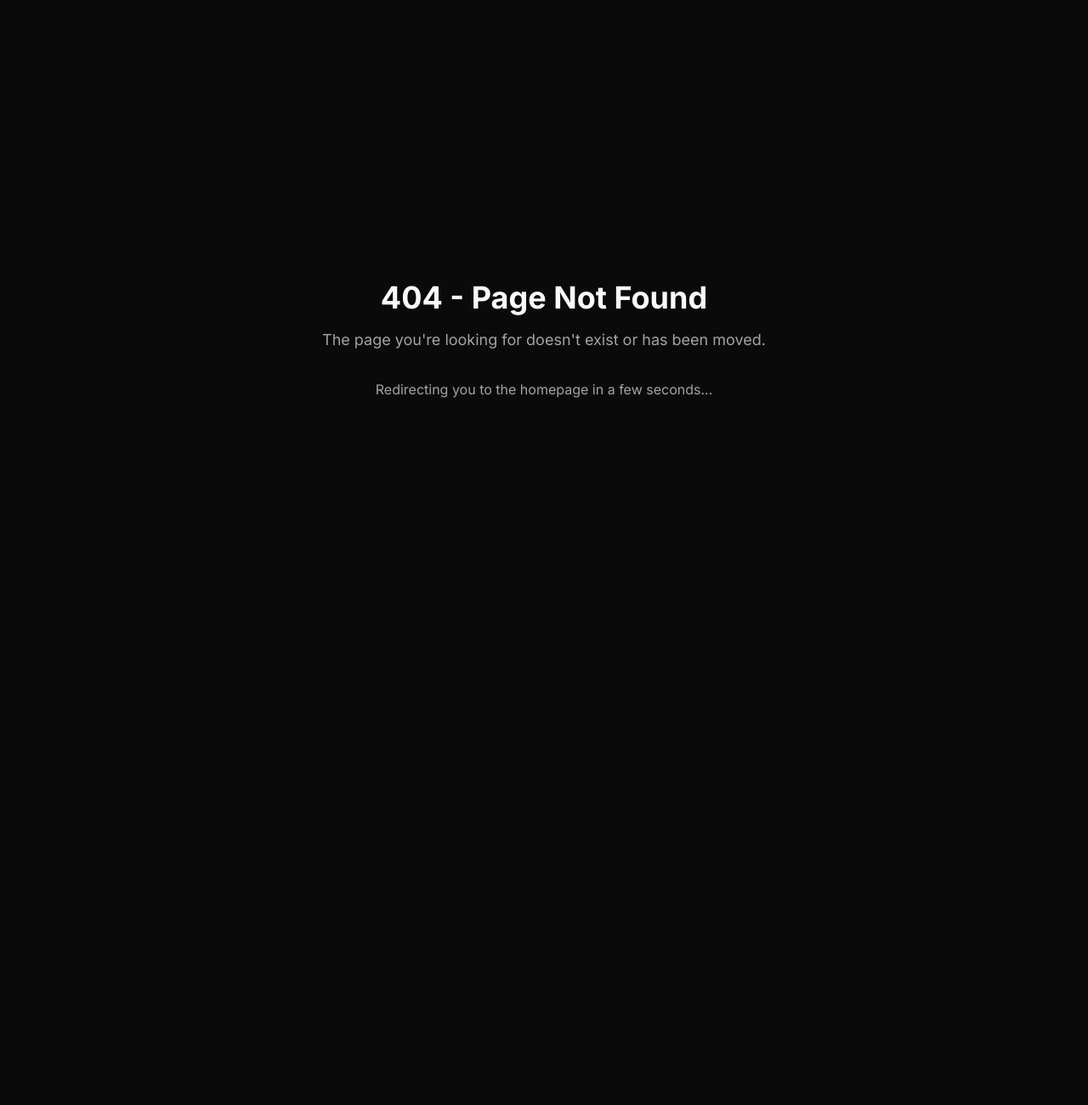
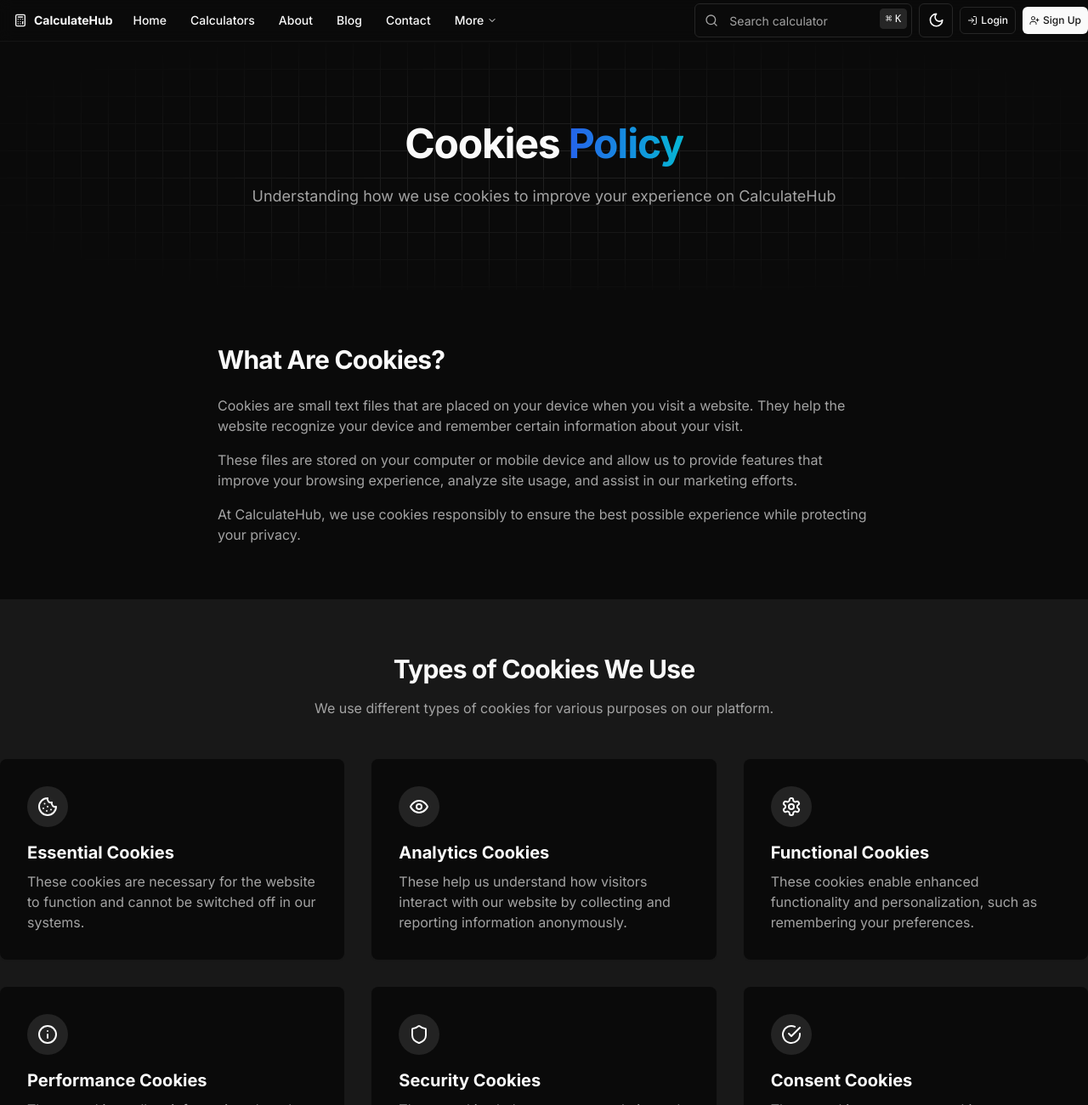
Before and after one commit to aamanbhagat/Fiancecl, a Next.js app: page /cookies in a window 1280 px wide. Before the commit this address had no page. Shown: the top 1300 px of the page at 85% size. Before the commit the page ends 800 px from the top, so only its background shows below. Built offline with nearby package versions, Linux system fonts and the light colour scheme.

Commit message:
Initial commit

```diff
--- /dev/null
+++ b/app/cookies/page.tsx
@@ -0,0 +1,181 @@
+"use client"
+
+import { SiteHeader } from "@/components/site-header"
+import { SiteFooter } from "@/components/site-footer"
+import { Cookie, Shield, Eye, Settings, Info, CheckCircle } from "lucide-react"
+import Link from "next/link"
+import { Button } from "@/components/ui/button"
+
+export default function CookiesPage() {
+  return (
+    <div className="flex min-h-screen flex-col">
+      <SiteHeader />
+      <main className="flex-1">
+        {/* Hero Section */}
+        <section className="relative overflow-hidden py-16 md:py-24">
+          <div className="absolute inset-0 bg-grid-white/10 bg-[size:var(--grid-size)_var(--grid-size)] [mask-image:radial-gradient(white,transparent_85%)] dark:bg-grid-white/10"></div>
+          <div className="container relative z-10">
+            <div className="mx-auto max-w-3xl text-center">
+              <h1 className="text-3xl font-bold tracking-tight sm:text-4xl md:text-5xl">
+                Cookies <span className="bg-gradient-to-r from-blue-600 to-cyan-500 bg-clip-text text-transparent">Policy</span>
+              </h1>
+              <p className="mt-6 text-lg text-muted-foreground">
+                Understanding how we use cookies to improve your experience on CalculateHub
+              </p>
+            </div>
+          </div>
+        </section>
+
+        {/* What Are Cookies Section */}
+        <section className="py-16">
+          <div className="container">
+            <div className="mx-auto max-w-3xl">
+              <h2 className="text-3xl font-bold tracking-tight mb-6">What Are Cookies?</h2>
+              <p className="text-muted-foreground mb-4">
+                Cookies are small text files that are placed on your device when you visit a website. They help the website recognize your device and remember certain information about your visit.
+              </p>
+              <p className="text-muted-foreground mb-4">
+                These files are stored on your computer or mobile device and allow us to provide features that improve your browsing experience, analyze site usage, and assist in our marketing efforts.
+              </p>
+              <p className="text-muted-foreground">
+                At CalculateHub, we use cookies responsibly to ensure the best possible experience while protecting your privacy.
+              </p>
+            </div>
+          </div>
+        </section>
+
+        {/* Types of Cookies Section */}
+        <section className="py-16 bg-muted/50">
+          <div className="container">
+            <div className="mx-auto max-w-3xl text-center mb-12">
+              <h2 className="text-3xl font-bold tracking-tight mb-4">Types of Cookies We Use</h2>
+              <p className="text-muted-foreground">
+                We use different types of cookies for various purposes on our platform.
+              </p>
+            </div>
+            <div className="grid gap-8 sm:grid-cols-2 lg:grid-cols-3">
+              <div className="bg-background p-8 rounded-lg shadow-sm">
+                <div className="rounded-full bg-primary/10 p-3 w-fit mb-4">
+                  <Cookie className="h-6 w-6 text-primary" aria-hidden="true" />
+                </div>
+                <h3 className="text-xl font-bold mb-2">Essential Cookies</h3>
+                <p className="text-muted-foreground">
+                  These cookies are necessary for the website to function and cannot be switched off in our systems.
+                </p>
+              </div>
+              <div className="bg-background p-8 rounded-lg shadow-sm">
+                <div className="rounded-full bg-primary/10 p-3 w-fit mb-4">
+                  <Eye className="h-6 w-6 text-primary" aria-hidden="true" />
+                </div>
+                <h3 className="text-xl font-bold mb-2">Analytics Cookies</h3>
+                <p className="text-muted-foreground">
+                  These help us understand how visitors interact with our website by collecting and reporting information anonymously.
+                </p>
+              </div>
+              <div className="bg-background p-8 rounded-lg shadow-sm">
+                <div className="rounded-full bg-primary/10 p-3 w-fit mb-4">
+                  <Settings className="h-6 w-6 text-primary" aria-hidden="true" />
+                </div>
+                <h3 className="text-xl font-bold mb-2">Functional Cookies</h3>
+                <p className="text-muted-foreground">
+                  These cookies enable enhanced functionality and personalization, such as remembering your preferences.
+                </p>
+              </div>
+              <div className="bg-background p-8 rounded-lg shadow-sm">
+                <div className="rounded-full bg-primary/10 p-3 w-fit mb-4">
+                  <Info className="h-6 w-6 text-primary" aria-hidden="true" />
+                </div>
+                <h3 className="text-xl font-bold mb-2">Performance Cookies</h3>
+                <p className="text-muted-foreground">
+                  These cookies collect information about how you use our website to help us improve its performance and usability.
+                </p>
+              </div>
+              <div className="bg-background p-8 rounded-lg shadow-sm">
+                <div className="rounded-full bg-primary/10 p-3 w-fit mb-4">
+                  <Shield className="h-6 w-6 text-primary" aria-hidden="true" />
+                </div>
+                <h3 className="text-xl font-bold mb-2">Security Cookies</h3>
+                <p className="text-muted-foreground">
+                  These cookies help protect our website and users from security threats and ensure secure transactions.
+                </p>
+              </div>
+              <div className="bg-background p-8 rounded-lg shadow-sm">
+                <div className="rounded-full bg-primary/10 p-3 w-fit mb-4">
+                  <CheckCircle className="h-6 w-6 text-primary" aria-hidden="true" />
+                </div>
+                <h3 className="text-xl font-bold mb-2">Consent Cookies</h3>
+                <p className="text-muted-foreground">
+                  These cookies store your cookie preferences and help us track when you've given consent for various cookie types.
+                </p>
+              </div>
+            </div>
+          </div>
+        </section>
+
+        {/* How We Use Cookies Section */}
+        <section className="py-16">
+          <div className="container">
+            <div className="mx-auto max-w-3xl">
+              <h2 className="text-3xl font-bold tracking-tight mb-6">How We Use Cookies</h2>
+              <p className="text-muted-foreground mb-4">
+                At CalculateHub, we use cookies for the following purposes:
+              </p>
+              <ul className="list-disc pl-6 space-y-3 text-muted-foreground">
+                <li>To ensure our website functions properly and securely</li>
+                <li>To remember your preferences and settings</li>
+                <li>To understand how visitors interact with our site</li>
+                <li>To optimize and improve our calculators and services</li>
+                <li>To provide personalized experiences based on your usage patterns</li>
+                <li>To protect against unauthorized access and potential security threats</li>
+              </ul>
+              <p className="text-muted-foreground mt-4">
+                We never use cookies to collect personally identifiable information without your explicit consent.
+              </p>
+            </div>
+          </div>
+        </section>
+
+        {/* Managing Your Cookies Section */}
+        <section className="py-16 bg-muted/50">
+          <div className="container">
+            <div className="mx-auto max-w-3xl">
+              <h2 className="text-3xl font-bold tracking-tight mb-6">Managing Your Cookies</h2>
+              <p className="text-muted-foreground mb-4">
+                You have the right to decide whether to accept or reject cookies. Most web browsers automatically accept cookies, but you can usually modify your browser settings to decline cookies if you prefer.
+              </p>
+              <p className="text-muted-foreground mb-4">
+                To manage your cookie preferences, you can:
+              </p>
+              <ul className="list-disc pl-6 space-y-3 text-muted-foreground mb-4">
+                <li>Use our cookie consent tool that appears when you first visit our site</li>
+                <li>Adjust your browser settings to block or delete cookies</li>
+                <li>Use private browsing or incognito mode, which limits cookie storage</li>
+              </ul>
+              <p className="text-muted-foreground">
+                Please note that restricting cookies may impact your experience on our website, as some features may not function properly without certain cookies.
+              </p>
+            </div>
+          </div>
+        </section>
+
+        {/* CTA Section */}
+        <section className="py-16 bg-primary text-primary-foreground">
+          <div className="container">
+            <div className="mx-auto max-w-3xl text-center">
+              <h2 className="text-3xl font-bold tracking-tight mb-4">Questions about our cookie practices?</h2>
+              <p className="mb-8">
+                If you have any questions about how we use cookies or handle your data, please don't hesitate to contact us.
+              </p>
+              <Button size="lg" variant="secondary" asChild>
+                <Link href="/contact">
+                  Contact Our Privacy Team
+                </Link>
+              </Button>
+            </div>
+          </div>
+        </section>
+      </main>
+      <SiteFooter />
+    </div>
+  )
+}
```
